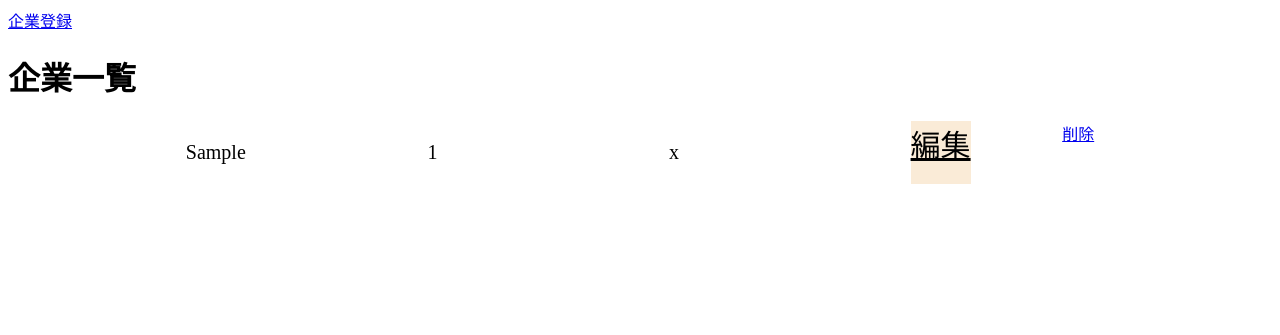
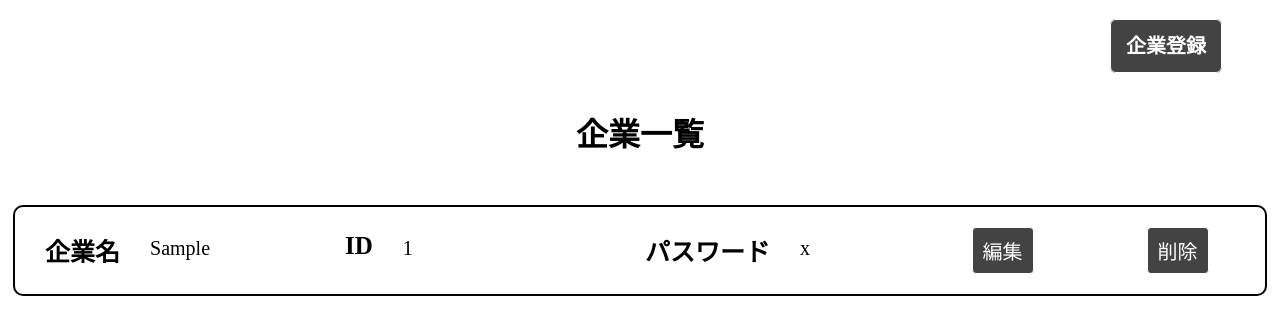
Before and after one commit to ari-ari-1998/project, a Django app: page /pro/ in a window 1280 px wide. Shown: the top 335 px of the page. Run offline with Django 4.2, Linux system fonts and the light colour scheme; tables that the repository leaves empty hold one stand-in row (values such as "Sample post").

Commit message:
作成完了

```diff
--- a/src/pro/forms.py
+++ b/src/pro/forms.py
@@ -1,6 +1,6 @@
 from django import forms
 
 class NippoFormClass(forms.Form):
-    company = forms.CharField(label="企業名",widget=forms.TextInput(attrs={'placeholder':'企業名...'}))
-    company_id = forms.CharField(label="ID",widget=forms.TextInput(attrs={'placeholder':'ID...'}))
-    company_password = forms.CharField(label="パスワード",widget=forms.TextInput(attrs={'placeholder':'パスワード...'}))
+    company = forms.CharField(label="",widget=forms.TextInput(attrs={'placeholder':'企業名...'}))
+    company_id = forms.CharField(label="",widget=forms.TextInput(attrs={'placeholder':'ID...'}))
+    company_password = forms.CharField(label="",widget=forms.TextInput(attrs={'placeholder':'パスワード...'}))
--- a/src/pro/static/css/main.css
+++ b/src/pro/static/css/main.css
@@ -1,12 +1,41 @@
+header {
+    margin: 30px;
+    text-align: right;
+}
+
+header a {
+    margin: 20px;
+    padding: 15px;
+    color: #000;
+    font-size: 20px;
+    text-decoration: none;
+    font-weight: bold;
+    border: 1px solid;
+    border-radius: 6px;
+    background-color: #434343;
+    color: #ffffff;
+}
+
+header a:hover {
+    opacity: 0.7;
+    transition: 0.3s;
+}
+
 p {
-    width: 150px;
     color: #000;
     font-size: 20px;
 }
 
+.title {
+    margin: 50px auto;
+    text-align: center;
+}
+
 .list-out {
-    width: 1000px;
-    margin: 0 auto;
+    width: 1250px;
+    margin: 40px auto;
+    border: 2px solid;
+    border-radius: 10px;
 }
 
 .list {
@@ -14,8 +43,35 @@ p {
     justify-content: space-around;
 }
 
+.list-box {
+    width: 300px;
+    display: flex;
+}
+
+.name {
+    margin-left: 30px;
+    margin-right: 30px;
+    font-size: 25px;
+    font-weight: bold;
+}
+
+#copy {
+    margin-top: 30px;
+}
+
 #botton {
+    margin: 20px auto;
+    padding: 8px 10px;
     color: #000;
-    font-size: 30px;
-    background-color: antiquewhite;
+    font-size: 20px;
+    text-decoration: none;
+    border: 1px solid;
+    border-radius: 4px;
+    background-color: #434343;
+    color: #ffffff;
 }
+
+#botton:hover {
+    opacity: 0.7;
+    transition: 0.3s;
+}
--- a/src/pro/templates/pro/delete.html
+++ b/src/pro/templates/pro/delete.html
@@ -4,13 +4,15 @@
 <head>
     <meta charset="UTF-8">
     <meta name="viewport" content="width=device-width, initial-scale=1.0">
+    {% load static %}
+    <link rel="stylesheet" href="{% static 'css/delete.css' %}">
     <title>Document</title>
 </head>
 
 <body>
     <form method="post">{% csrf_token %}
         <p>選択した企業を削除しますか？</p>
-        <input type="submit" value="削除する">
+        <input type="submit" value="削除する" class="botton">
     </form>
 </body>
 
--- a/src/pro/templates/pro/form.html
+++ b/src/pro/templates/pro/form.html
@@ -4,6 +4,8 @@
 <head>
     <meta charset="UTF-8">
     <meta name="viewport" content="width=device-width, initial-scale=1.0">
+    {% load static %}
+    <link rel="stylesheet" href="{% static 'css/register.css' %}">
     <title>Document</title>
 </head>
 
@@ -17,7 +19,7 @@
     </h1>
     <form method="POST">{% csrf_token %}
         {{ form.as_p }}
-        <button type="submit">登録する</button>
+        <button type="submit" class="botton">登 録</button>
     </form>
 </body>
 
--- a/src/pro/templates/pro/list.html
+++ b/src/pro/templates/pro/list.html
@@ -10,27 +10,47 @@
 </head>
 
 <body>
+    <!-- formを追加
+    <form action="" method="get">
+        <input name="query" value="{{ request.GET.query }}" type="text" />
+        <button type="submit">検索する</button>
+    </form>-->
     <header>
         <a href={% url 'create' %}>企業登録</a>
     </header>
-    <h1>企業一覧</h1>
+    <h1 class="title">企業一覧</h1>
     {% for obj in object_list %}
     <div class="list-out">
         <div class="list">
-            <p>
+            <div class="list-box">
+                <p class="name">
+                    企業名
+                </p>
+                <p id="copy">
                     {{ obj.company }}
+                </p>
+            </div>
+            <div class="list-box">
+                <p class="name">
+                    ID
                 </p>
                 <p id="copy">
                     {{ obj.company_id }}
                 </p>
+            </div>
+            <div class="list-box">
+                <p class="name">
+                    パスワード
+                </p>
                 <p id="copy">
                     {{ obj.company_password }}
                 </p>
+            </div>
 
             <a href={% url 'update' obj.pk %} id="botton">
                 編集
             </a>
-            <a href={% url 'delete' obj.pk %}>
+            <a href={% url 'delete' obj.pk %} id="botton">
                 削除
             </a>
         </div>
--- a/src/pro/urls.py
+++ b/src/pro/urls.py
@@ -1,5 +1,5 @@
 from django.urls import path
-from .views import ListView, DetailView , CreateView, UpdateFormView, DeleteView
+from .views import ListView, DetailView , CreateView, UpdateFormView, DeleteView , SeachView
 
 
 urlpatterns = [
@@ -8,4 +8,5 @@ urlpatterns = [
     path("create/", CreateView, name="create"),
     path("update/<int:pk>/", UpdateFormView, name="update"),
     path("delete/<int:pk>/", DeleteView, name="delete"),
+    path("seach/<int:pk>/", SeachView, name="seach"),
 ]
--- a/src/pro/views.py
+++ b/src/pro/views.py
@@ -2,13 +2,14 @@ from django.shortcuts import render, get_object_or_404
 from .models import NippoModel
 from .forms import  NippoFormClass
 from django.shortcuts import redirect
-
+from django.views.generic import ListView
 
 
 def ListView(request):
     template_name = "pro/list.html"
     ctx = {}
     qs = NippoModel.objects.all()
+    #qs = NippoModel.objects.filter(company__contains="愛知")
     ctx["object_list"] = qs
     return render(request, template_name, ctx)
 
@@ -62,3 +63,28 @@ def DeleteView(request, pk):
         obj.delete()
         return redirect("list")
     return render(request, template_name, ctx)
+
+def SeachView(request):
+    template_name = "pro/list.html"
+    ctx = {}
+    #qs = NippoModel.objects.all()
+    qs = NippoModel.objects.filter(company__contains="愛知")
+    ctx["object_list"] = qs
+    return render(request, template_name, ctx)
+
+
+def get_queryset(self, pk):
+        template_name = "pro/list.html"
+        ctx = {}
+        query = self.request.GET.get('query')
+        obj = get_object_or_404(NippoModel, pk=pk)
+
+        if query:
+            #obj = NippoModel.objects.filter(name__contains=query)
+            #obj = NippoModel.objects.filter(
+                #name__icontains=query)
+            qs = NippoModel.objects.filter(company__contains=query)
+            ctx["object_list"] = qs
+        else:
+            obj = NippoModel.objects.all()
+        return render(template_name, ctx)
```
Also changed, not shown: src/pro/static/css/delete.css (added, +27 -0 lines), src/pro/static/css/register.css (added, +44 -0 lines). Lines whose indentation alone changed are shown as unchanged.
